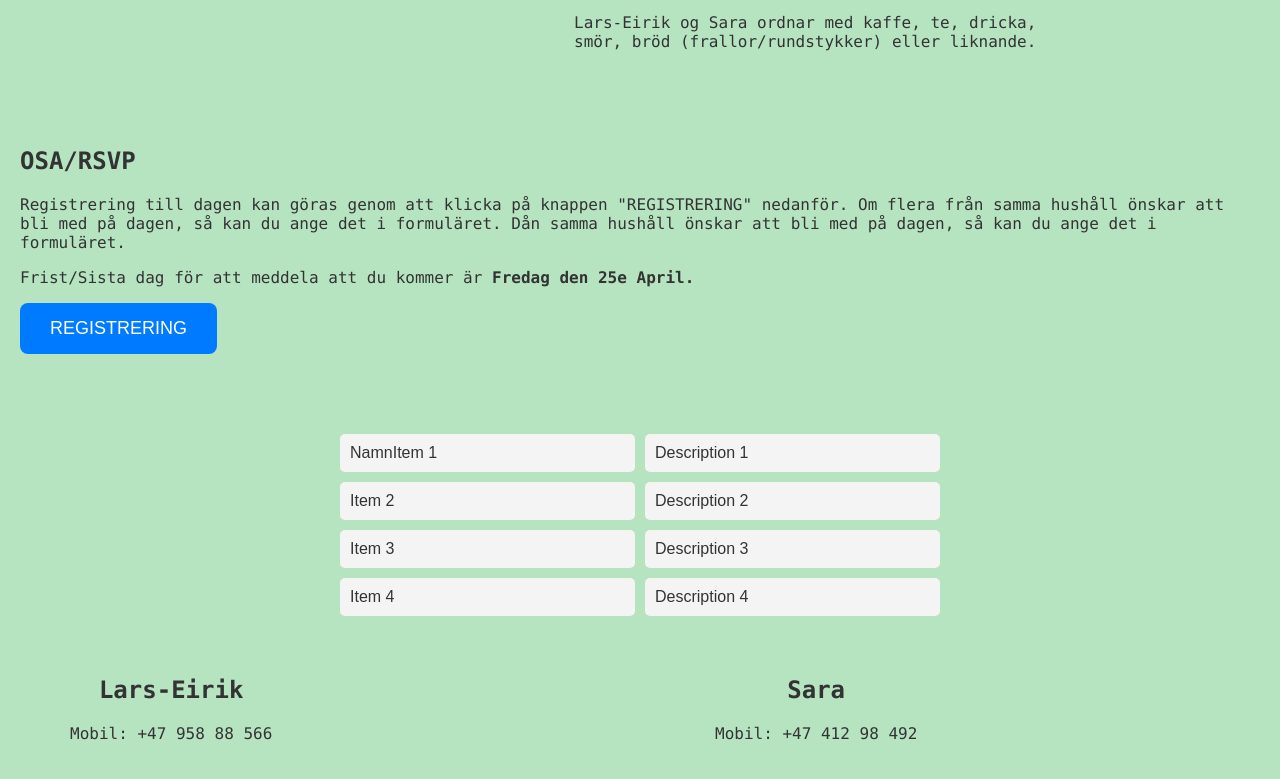
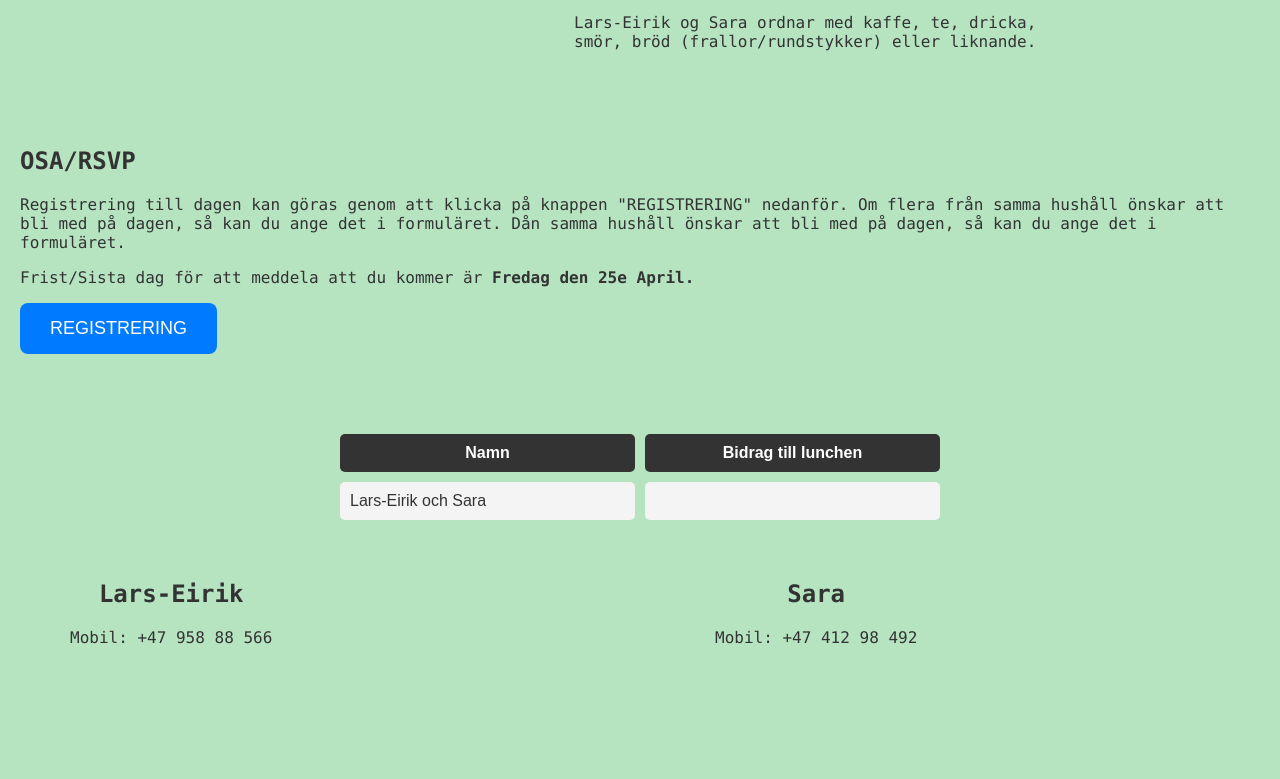
Before and after one commit to sbj028/johannes.github.io, a plain HTML site: page index.html in a window 1280 px wide. Shown: the part 1605-2384 px from the top of the page. After the commit the page ends 2288 px from the top, so only its background shows below. Drawn offline with Linux system fonts and the light colour scheme.

Commit message:
Update list

```diff
--- a/index.html
+++ b/index.html
@@ -132,7 +132,7 @@
             padding-left: 20px; /* Adds spacing between image and text */
         }
 
-        /* Lista: */
+        /* List: */
         .list-container {
             display: grid;
             grid-template-columns: 1fr 1fr; /* Two equal columns */
@@ -141,6 +141,14 @@
             margin: auto;
             padding: 20px;
             font-family: Arial, sans-serif;
+        }
+        .header {
+            font-weight: bold;
+            text-align: center;
+            background: #333;
+            color: white;
+            padding: 10px;
+            border-radius: 5px;
         }
         .list-item {
             background: #f4f4f4;
@@ -219,14 +227,16 @@
 
     <section id="Lunch"></section>
         <div class="list-container">
-            <div class="list-item">NamnItem 1</div>
-            <div class="list-item">Description 1</div>
-            <div class="list-item">Item 2</div>
+            <div class="header">Namn</div>
+            <div class="header">Bidrag till lunchen</div>
+            <div class="list-item">Lars-Eirik och Sara</div>
+            <div class="list-item"></div>
+            <!-- <div class="list-item">Item 2</div>
             <div class="list-item">Description 2</div>
             <div class="list-item">Item 3</div>
             <div class="list-item">Description 3</div>
             <div class="list-item">Item 4</div>
-            <div class="list-item">Description 4</div>
+            <div class="list-item">Description 4</div> -->
         </div>
     </section>
 
```
